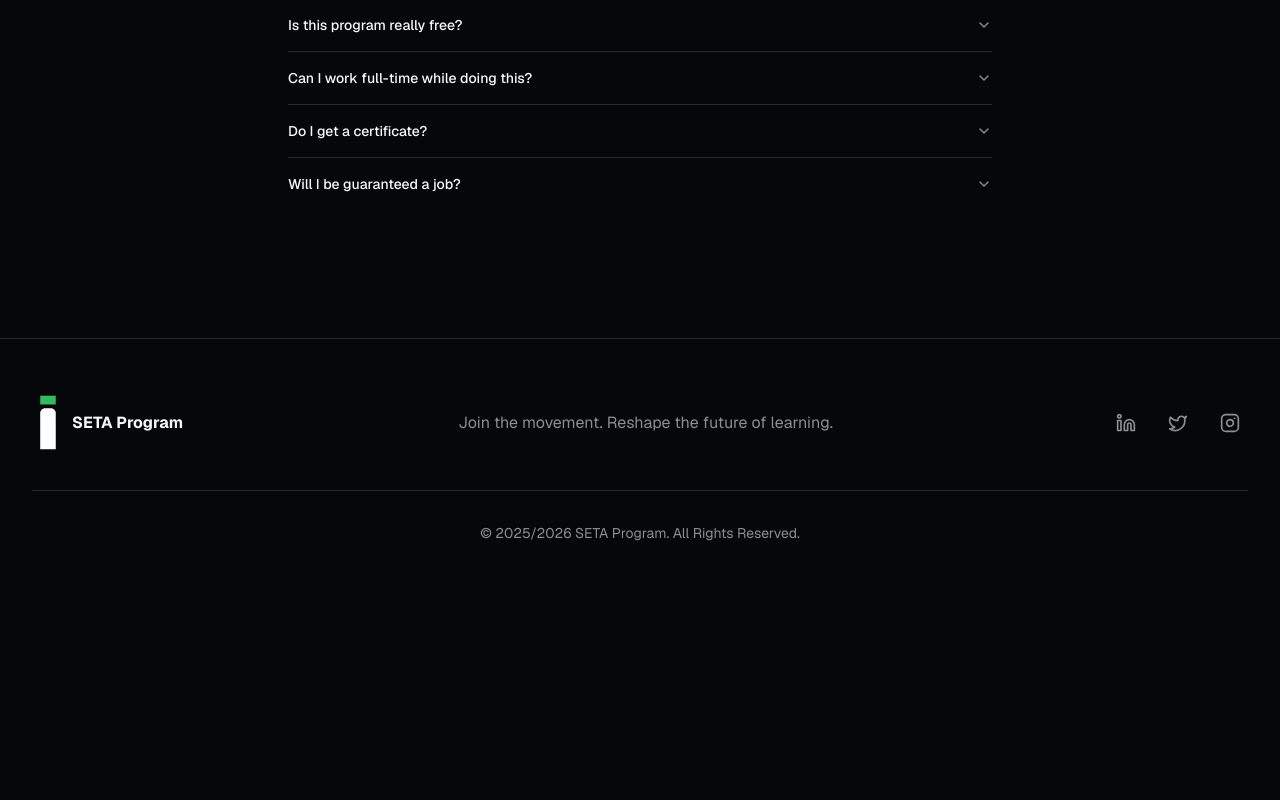
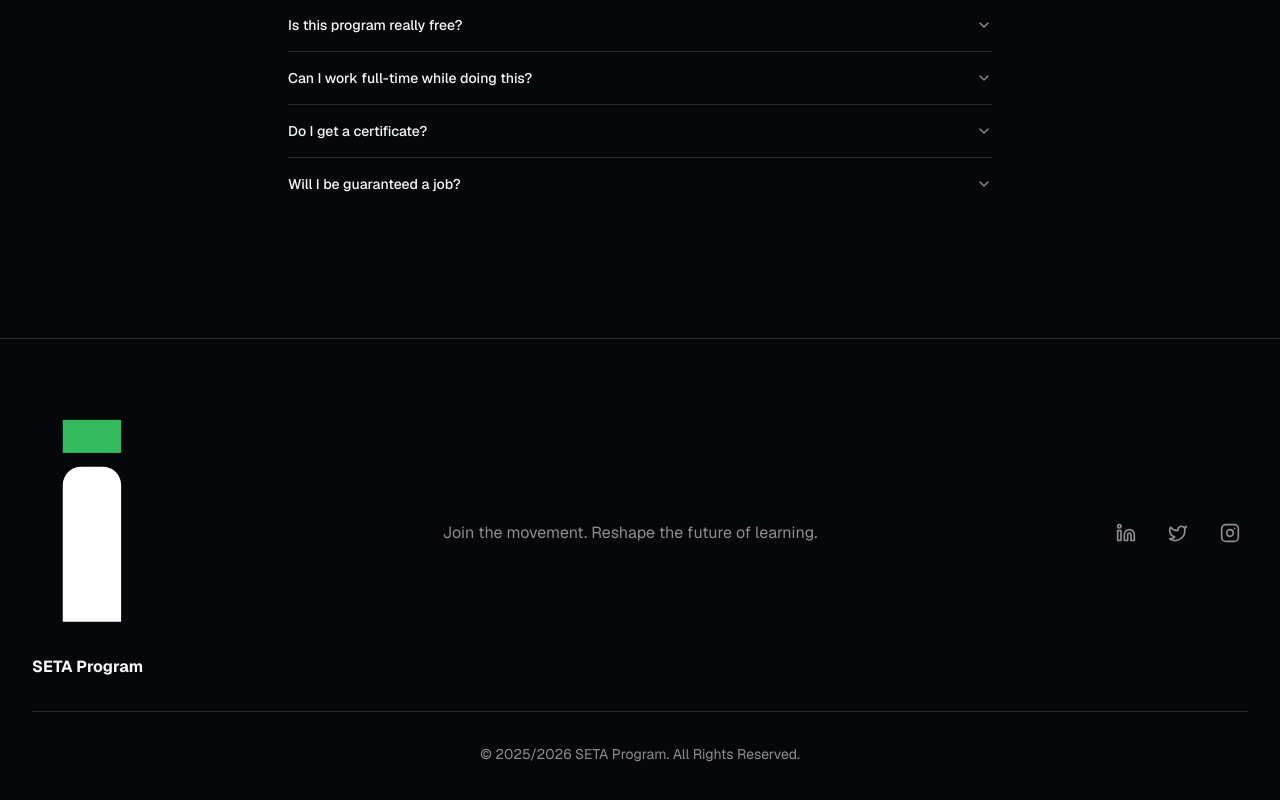
Before and after one commit to soteriaEdtech/seta, a Next.js app: page / in a window 1280 px wide. Shown: the part 6228-7028 px from the top of the page. Before the commit the page ends 6819 px from the top, so only its background shows below. Built offline with nearby package versions, Linux system fonts and the light colour scheme.

Commit message:
logo update

```diff
--- a/components/footer.tsx
+++ b/components/footer.tsx
@@ -17,9 +17,9 @@ export function Footer() {
         <div
           className={`flex flex-col md:flex-row items-center justify-between gap-6 animate-on-scroll ${isVisible ? "is-visible" : ""}`}
         >
-          <Link href="/" className="flex items-center gap-2 transition-transform duration-300 hover:scale-105">
+          <Link href="/" className="transition-transform duration-300 hover:scale-105">
             {/* <GraduationCap className="h-6 w-6 text-primary" /> */}
-             <Image src={logo} alt="SETA Program Logo" width={32} height={32} />
+             <Image src={logo} alt="SETA Program Logo" width={120} height={52} />
             <span className="font-bold text-foreground">SETA Program </span>
           </Link>
 
```
